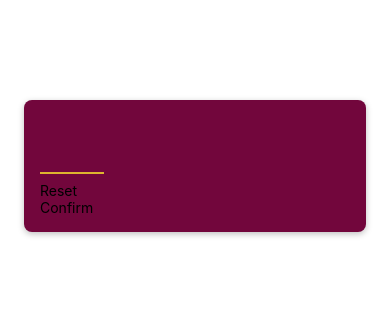
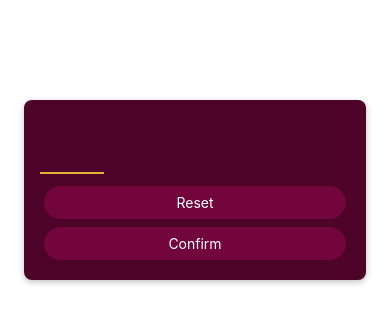
Before and after one commit to abdo-kotb/reactnative-game, a React Native app: screen / in a window 390 px wide. Shown: the top 324 px of the page. Built offline with nearby package versions, Linux system fonts and the light colour scheme.

Commit message:
style: feedback to button press

```diff
--- a/components/Primary.button.tsx
+++ b/components/Primary.button.tsx
@@ -1,16 +1,48 @@
 import { FC } from 'react'
-import { Text, View } from 'react-native'
+import { Pressable, StyleSheet, Text, View } from 'react-native'
 
 interface Props {
   children: string
 }
 
 const PrimaryButton: FC<Props> = ({ children }) => {
+  const pressHandler = () => {}
+
   return (
-    <View>
-      <Text>{children}</Text>
+    <View style={styles.buttonOuterContainer}>
+      <Pressable
+        style={({ pressed }) => [
+          styles.buttonInnerContainer,
+          pressed && styles.pressed,
+        ]}
+        onPress={pressHandler}
+        android_ripple={{ color: '#640233' }}
+      >
+        <Text style={styles.buttonText}>{children}</Text>
+      </Pressable>
     </View>
   )
 }
 
 export default PrimaryButton
+
+const styles = StyleSheet.create({
+  buttonOuterContainer: {
+    borderRadius: 28,
+    margin: 4,
+    overflow: 'hidden',
+  },
+  buttonInnerContainer: {
+    backgroundColor: '#72063c',
+    paddingVertical: 8,
+    paddingHorizontal: 16,
+    elevation: 2,
+  },
+  buttonText: {
+    color: '#ffffff',
+    textAlign: 'center',
+  },
+  pressed: {
+    opacity: 0.75,
+  },
+})
--- a/screens/StartGame.screen.tsx
+++ b/screens/StartGame.screen.tsx
@@ -23,7 +23,7 @@
     marginTop: 100,
     marginHorizontal: 24,
     padding: 16,
-    backgroundColor: '#72063c',
+    backgroundColor: '#4e0329',
     borderRadius: 8,
     // android-specific shadow
     elevation: 4,
```
